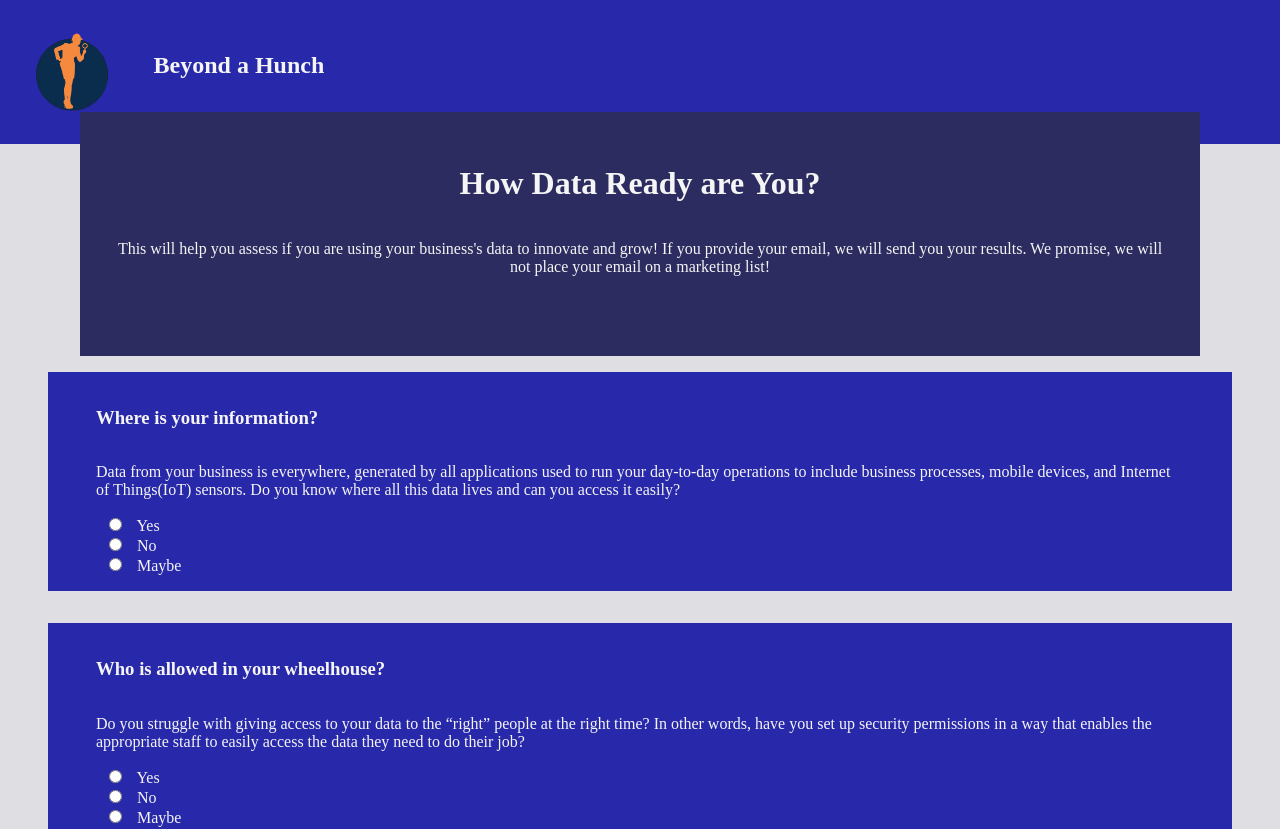
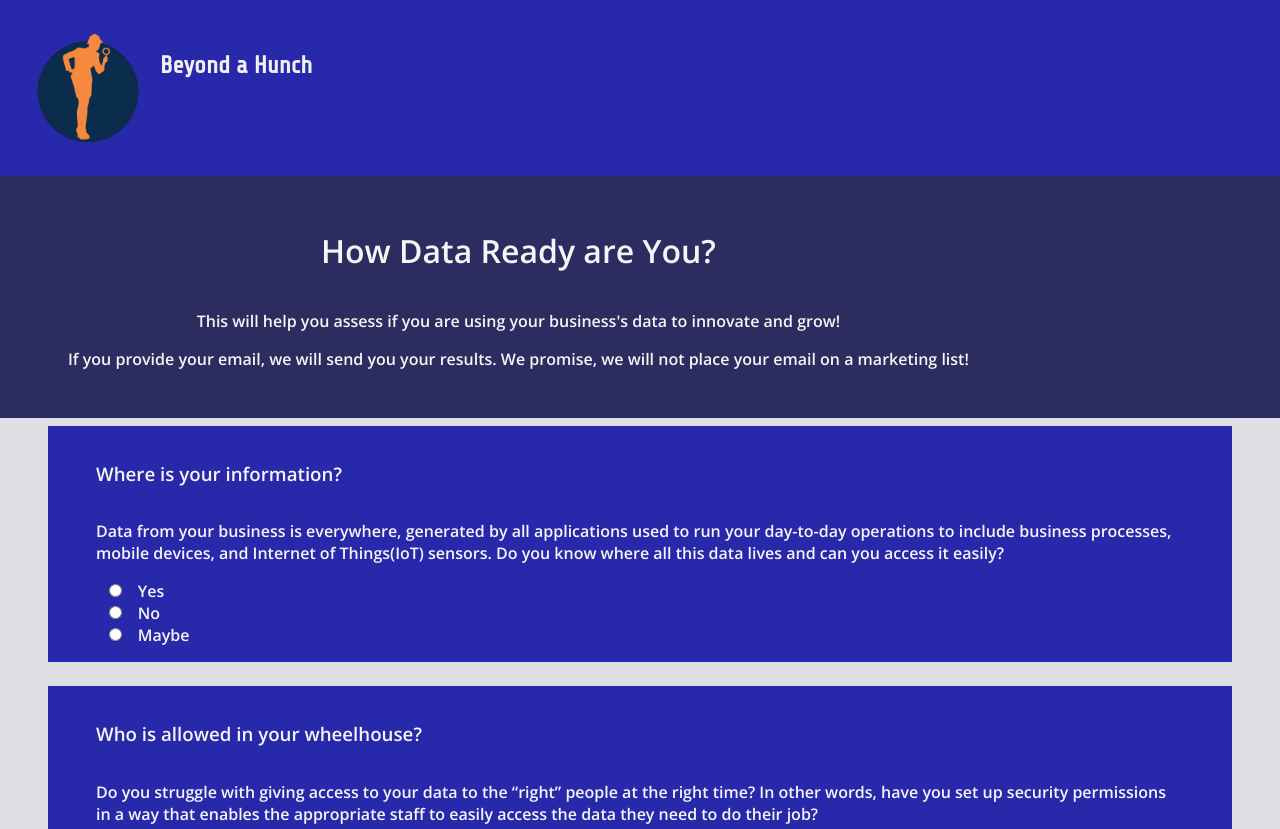
Before and after one commit to sherirosalia/quiz_for_bah, a plain HTML site: page index.html in a window 1280 px wide. Shown: the top 829 px of the page. Drawn offline with nearby package versions, Linux system fonts and the light colour scheme.

Commit message:
styling and javascript updates

```diff
--- a/app.js
+++ b/app.js
@@ -1,17 +1,49 @@
 
-window.addEventListener('load', (event) => {
-    console.log('page is fully loaded');
+  jQuery(document).ready(function($) {
+    // keep quiz title paragraph under and touching the header on page load
+    $('#quiz-title').css({
+      'margin-top':$('#header').outerHeight()
+    });
+
+    // logo hidden on page load, appears on quiz title section on scroll
+    function hideShow(scroll) {
+      if (scroll >= 236) {
+        $('#logo-on-scroll').show();
+      } else {
+        $('#logo-on-scroll').hide();
+      }
+    }
+    hideShow($(this).scrollTop());
+    $(document).scroll(function() {
+      hideShow($(this).scrollTop());
+    });
+  });
+
+// get the sticky element
+const stickyElm = document.querySelector('#quiz-title')
+
+// const logo_popup = $("#logo-on-scroll").append("<img id='logo-on-scroll' src='logo.png'/>");
+
+const observer = new IntersectionObserver(
+  ([e]) => e.target.classList.toggle('isSticky', e.intersectionRatio < 1),
+  {threshold: [1]}
 
 
+
+);
+
+observer.observe(stickyElm)
+
+
+
+$(document).ready(function() {
+  $(document).on('click','#logo-on-scroll',function(){
+
+
+      $("#logo-on-scroll").css({'transform': 'rotate(-25deg) scaleX(-1)'});
+  });
 });
 
-  $(window).scroll(function(){
-    var sticky = $('.sticky'),
-        scroll = $(window).scrollTop();
-
-    if (scroll >= 300) sticky.addClass('fixed');
-    else sticky.removeClass('fixed');
-  });
 
 
 function calcscore(){
@@ -29,12 +61,3 @@ $().ready(function(){
       calcscore()
   });
 });
-
-  // this works for one button
-  // $(function(){
-  //   $('input[type=radio]').on('click',function(){
-  //     data= $(this).data('price');
-  //     $('#results').text(data);
-
-  //   });
-  // });
--- /dev/null
+++ b/index.css
@@ -0,0 +1,149 @@
+
+        /* note:  header font is Share Tech and the Body Font is Open Sans Semi Bold */
+
+        /* note:  colors:
+            light gray d6d6d6
+            orange ff8a3d
+            off white f1f1f1
+            logo blue 15314e
+            bonus blueberry 08366d
+            charcoal 222222 */
+
+            html,body{
+                margin: 0;
+                padding: 0;
+                background-color: rgb(223, 223, 227);
+                color: #f1f1f1;
+                font-family: 'Open Sans', sans-serif;
+            }
+
+            .heading {
+                background-color: rgb(40, 40, 170);
+                display: grid;
+                padding: 2em;
+                grid-template-columns: 1fr 9fr;
+                z-index: 1;
+                font-family: 'Share Tech', sans-serif;
+            }
+
+
+            #logo{
+                width: 7em;
+                height: auto;
+                margin-right: 1em;
+            }
+
+            #quiz-title {
+                background-color: rgb(44, 44, 97);
+                display: grid;
+                padding: 2em;
+                grid-template-columns: 8fr 2fr;
+                text-align: center;
+                color: whitesmoke;
+                z-index: 3;
+            }
+
+            #logo-on-scroll{
+                width: 7em;
+                height: auto;
+                margin-left: 1em;
+                -webkit-transform: scaleX(-1);
+                transform: scaleX(-1);
+                display:grid;
+            }
+
+
+
+            #quiz-explanation{
+                display: grid, inline-block;
+            }
+
+
+            #title-heading {
+                padding:0px;
+                margin: 0px;
+            }
+
+            #quiz-title>p{
+                display: block;
+            }
+
+            .wrapper {
+
+                margin: -1em 3em 0;
+                z-index: 1;
+
+            }
+
+
+
+            .quiz-form {
+                background-color: rgb(40, 40, 170);
+                position: relative;
+                display: grid;
+                grid-template-columns: 100%;
+                padding: 1em 3em 1em;
+                margin-top: 1.5em;
+                color: whitesmoke;
+            }
+
+            .quiz-form:hover {
+                filter: brightness(85%);
+                background-color:rgb(44, 44, 97);
+            }
+
+            .sticky {
+                /* background-color: #ffffff; */
+                position: -webkit-sticky;
+                position: sticky;
+                /* top: 0; */
+                /* counter the 1px of hidden header content, an additional 1px of space  */
+                top: -1px;  /* ➜ the trick */
+
+                padding: 1em;
+                padding-top: calc(1em + 1px);    /* ➜ compensate for the trick */
+            }
+
+            /* styles for when the header is in sticky mode */
+            /* #quiz-title.isSticky{
+                color:rgb(199, 108, 23);
+            } */
+
+            #quiz-title.isSticky{
+                /* color:rgb(199, 108, 23); */
+                background-color: rgb(40, 40, 170);
+                color: #d6d6d6;
+            }
+
+
+            .footer {
+                background-color: rgb(40, 40, 170);
+                display: grid;
+                padding: 2em;
+                grid-template-columns: 1fr 5fr 4fr;
+                margin-top: 2em;
+                font-family: 'Share Tech', sans-serif;
+                /* text-align: center; */
+                /* color: whitesmoke; */
+            }
+
+            ul{
+                list-style: none;
+            }
+
+            #result {
+                background-color: rgb(44, 44, 97);
+                display: grid;
+                padding: 2em;
+                margin: 1em 0em 0em;
+                grid-template-columns: 100%;
+                text-align: center;
+                color: whitesmoke;
+            }
+
+            .fixed {
+                position: fixed;
+                top:0;
+                left:0;
+                width: 100%;
+            }
--- a/index.html
+++ b/index.html
@@ -4,118 +4,53 @@
     <meta charset="UTF-8">
     <meta http-equiv="X-UA-Compatible" content="IE=edge">
     <meta name="viewport" content="width=device-width, initial-scale=1.0">
-    <title>Quiz</title>
+    <title>How Data Ready Are You Quiz</title>
+    <!-- D3 -->
     <script src="https://d3js.org/d3.v5.min.js"></script>
-    <style>
-        html,body{
-            margin: 0;
-            padding: 0;
-            background-color: rgb(223, 223, 227);
-            color: whitesmoke;
-        }
+    <!-- Open Sans Semi Bold font for body content-->
+    <link rel="preconnect" href="https://fonts.googleapis.com">
+    <link rel="preconnect" href="https://fonts.gstatic.com" crossorigin>
+    <link href="https://fonts.googleapis.com/css2?family=Open+Sans:wght@600&display=swap" rel="stylesheet">
 
-        .heading {
-            background-color: rgb(40, 40, 170);
-            display: grid;
-            padding: 2em;
-            grid-template-columns: 1fr 9fr;
-            /* text-align: center; */
-            /* color: whitesmoke; */
-        }
+    <!-- Share Tech font for headings -->
+    <link rel="preconnect" href="https://fonts.googleapis.com">
+    <link rel="preconnect" href="https://fonts.gstatic.com" crossorigin>
+    <link href="https://fonts.googleapis.com/css2?family=Share+Tech&display=swap" rel="stylesheet">
 
-        #logo{
-            width: 5em;
-            height: auto;
-        }
+    <!-- style sheet - css -->
+    <link rel="stylesheet" href="index.css">
+</head>
 
-        .quiz-title {
-
-            background-color: rgb(44, 44, 97);
-            display: grid;
-            padding: 2em;
-            margin: -2em 5em 2em;
-            grid-template-columns: 100%;
-            text-align: center;
-            color: whitesmoke;
-
-
-        }
-
-        .wrapper {
-            /* display: grid;
-            grid-template-columns: 100%; */
-            margin: -1em 3em 0;
-
-            /* grid-auto-rows:100px; */
-            /* grid-auto-rows: minmax(1fr, auto); */
-
-            /* background-color: rgb(64, 91, 126); */
-        }
-
-        .quiz-form {
-            background-color: rgb(40, 40, 170);
-            display: grid;
-            grid-template-columns: 100%;
-            padding: 1em 3em 1em;
-            margin-top: 2em;
-            color: whitesmoke;
-
-        }
-
-
-
-        .footer {
-            background-color: rgb(40, 40, 170);
-            display: grid;
-            padding: 2em;
-            grid-template-columns: 1fr 5fr 4fr;
-            margin-top: 2em;
-            /* text-align: center; */
-            /* color: whitesmoke; */
-        }
-
-        ul{
-            list-style: none;
-        }
-
-        #result {
-            background-color: rgb(44, 44, 97);
-            display: grid;
-            padding: 2em;
-            margin: 1em 0em 0em;
-            grid-template-columns: 100%;
-            text-align: center;
-            color: whitesmoke;
-        }
-
-        .fixed {
-            position: fixed;
-            top:0; left:0;
-            width: 100%;
-        }
-
-    </style>
-</head>
 <body>
-<div class="sticky">
-    <div class="heading">
+<header class="fixed" id='header'>
+    <div class="heading" id='heading'>
         <img src="logo.png" id="logo" alt="Beyond a Hunch logo">
         <h2>Beyond a Hunch</h2>
+    </div>
+</header>
 
-    </div>
-</div>
-    <div class="quiz-title">
-        <h1>How Data Ready are You?</h1>
-        <p>This will help you assess if you are using your business's data to innovate and grow!  If you provide your email, we will send you your results. We promise, we will not place your email on a marketing list!</p>
-        <blockquote>
+<div class="sticky" id='quiz-title'>
+    <!-- <div id='quiz-title'> -->
+        <div id="quiz-title-heading"><h1>How Data Ready are You?</h1></div>
+        <div id="reverse_logo"><img id="logo-on-scroll" value='click' src="logo.png"/></div>
 
-        </blockquote>
+        <div id="quiz-explanation">
+            <p>
+                This will help you assess if you are using your business's data to innovate and grow!
+            </p>
+            <p>
+                If you provide your email, we will send you your results. We promise, we will not place your email on a marketing list!
+            </p>
         </div>
 
 
+</div>
+
 <div class="wrapper">
         <div class="quiz-form">
+            <div id="title-heading">
                 <h3>Where is your information?</h3>
+            </div>
             <p>Data from your business is everywhere, generated by all applications used to run your day-to-day operations to include business processes, mobile devices, and Internet of Things(IoT) sensors. Do you know where all this data lives and can you access it easily?
             </p>
             <form>
@@ -210,7 +145,8 @@
             <h3>Results</h3>
             <h4 id="results"></h4>
             Total Score:
-        <!-- <input type="text" name="sum" /> -->
+
+         </div>
 
     </div>
 
@@ -224,11 +160,14 @@
             <li>what now?</li>
         </ul>
 
+    </div>
 
-    </div>
 
 
     <script src="https://ajax.googleapis.com/ajax/libs/jquery/2.1.1/jquery.min.js"></script>
     <script src='app.js'></script>
+
+
 </body>
+
 </html>
```
Lines whose indentation alone changed are shown as unchanged.
